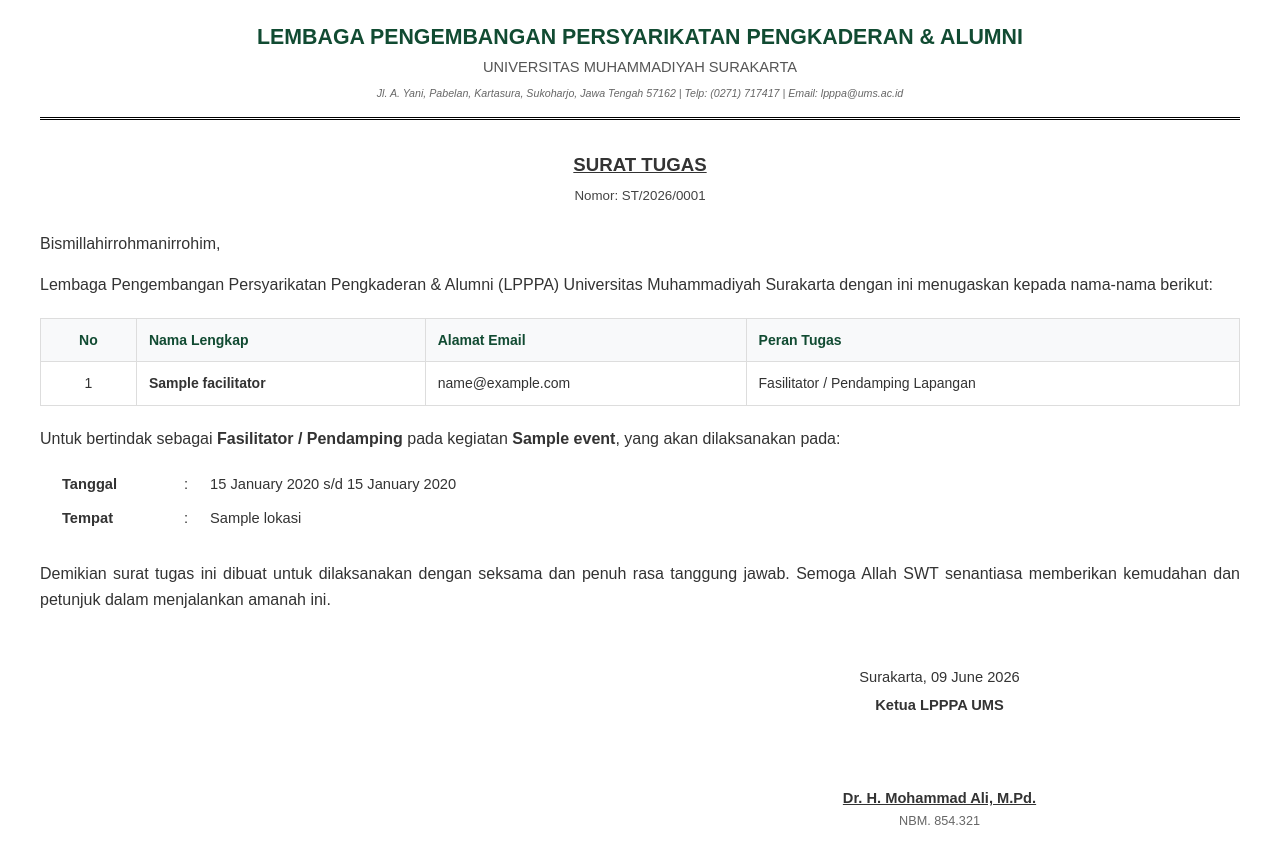
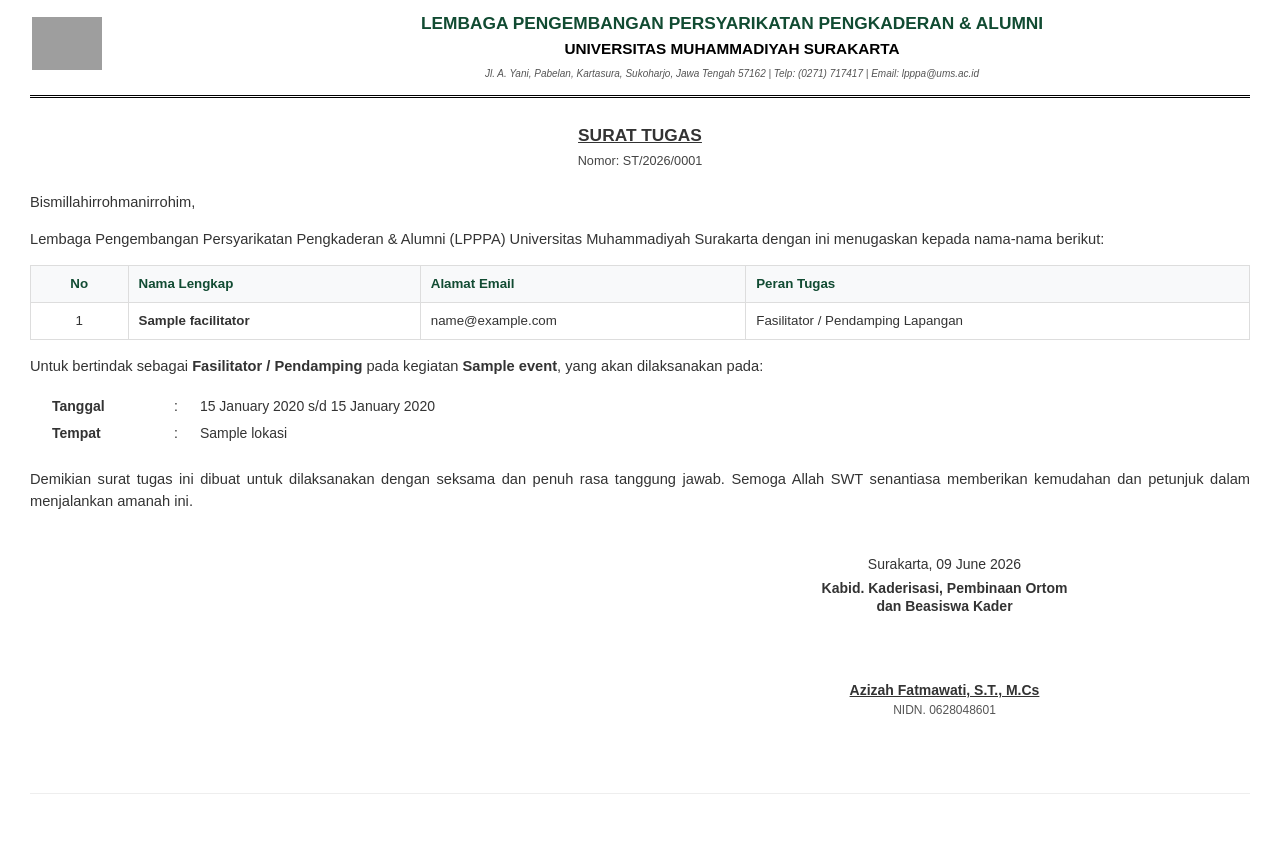
Before and after one commit to ZAKITRIPAMUNGKAS/skp, a Laravel app: template resources/views/admin/events/surat-tugas-pdf.blade.php in a window 1280 px wide. After the commit the page ends 794 px from the top, so only its background shows below. Run offline with Laravel 12, Linux system fonts and the light colour scheme; the template is opened without the code that fills it: most values are stand-ins (such as "Sample title", 1, 10 or a date in 2020); grey boxes are pictures that could not be loaded.

Commit message:
feat: update signature to Azizah Fatmawati, add UMS logo and improve footer in Surat Tugas PDF

```diff
--- a/app/Http/Controllers/Admin/EventController.php
+++ b/app/Http/Controllers/Admin/EventController.php
@@ -269,7 +269,8 @@
         $facilitators = $event->facilitators()->get();
 
         $pdf = Pdf::loadView('admin.events.surat-tugas-pdf', compact('event', 'facilitators'))
-            ->setPaper('a4', 'portrait');
+            ->setPaper('a4', 'portrait')
+            ->setOption('isRemoteEnabled', true);
 
         return $pdf->stream('Surat_Tugas_Fasilitator_' . str_replace(' ', '_', $event->nama_event) . '.pdf');
     }
--- a/resources/views/admin/events/surat-tugas-pdf.blade.php
+++ b/resources/views/admin/events/surat-tugas-pdf.blade.php
@@ -6,73 +6,79 @@
     <style>
         body {
             font-family: Arial, Helvetica, sans-serif;
-            font-size: 12pt;
+            font-size: 11pt;
             color: #333;
-            line-height: 1.6;
+            line-height: 1.5;
             margin: 0;
             padding: 0;
         }
         .container {
-            padding: 20px 40px;
+            padding: 10px 30px;
         }
         /* Kop Surat */
-        .kop-surat {
+        .kop-table {
+            width: 100%;
             border-bottom: 3px double #000;
-            padding-bottom: 15px;
-            margin-bottom: 30px;
-            text-align: center;
+            padding-bottom: 12px;
+            margin-bottom: 25px;
+        }
+        .kop-table td {
+            border: none !important;
+            background: transparent !important;
+            padding: 0 !important;
         }
         .kop-title {
-            font-size: 16pt;
+            font-size: 13pt;
             font-weight: bold;
             text-transform: uppercase;
             color: #114B32;
             margin: 0;
+            line-height: 1.3;
         }
         .kop-subtitle {
-            font-size: 11pt;
-            margin: 2px 0 0 0;
-            font-weight: normal;
-            color: #555;
+            font-size: 11.5pt;
+            margin: 3px 0 0 0;
+            font-weight: bold;
+            color: #000;
         }
         .kop-address {
-            font-size: 8pt;
+            font-size: 7.5pt;
             margin: 5px 0 0 0;
-            color: #666;
+            color: #555;
             font-style: italic;
         }
         /* Judul Surat */
         .surat-header {
             text-align: center;
-            margin-bottom: 25px;
+            margin-bottom: 20px;
         }
         .surat-title {
-            font-size: 14pt;
+            font-size: 13pt;
             font-weight: bold;
             text-decoration: underline;
             text-transform: uppercase;
             margin: 0;
         }
         .surat-number {
-            font-size: 10pt;
-            margin-top: 5px;
+            font-size: 9.5pt;
+            margin-top: 4px;
             color: #444;
         }
         /* Isi Surat */
         .surat-body {
-            margin-bottom: 30px;
+            margin-bottom: 25px;
             text-align: justify;
         }
         .table-data {
             width: 100%;
             border-collapse: collapse;
-            margin: 20px 0;
+            margin: 15px 0;
         }
         .table-data th, .table-data td {
             border: 1px solid #ddd;
-            padding: 10px 12px;
+            padding: 8px 10px;
             text-align: left;
-            font-size: 10.5pt;
+            font-size: 10pt;
         }
         .table-data th {
             background-color: #f8f9fa;
@@ -84,7 +90,7 @@
         }
         /* Tanda Tangan */
         .signature-container {
-            margin-top: 50px;
+            margin-top: 40px;
             width: 100%;
         }
         .signature-table {
@@ -92,32 +98,53 @@
             border: none;
         }
         .signature-table td {
-            border: none;
+            border: none !important;
+            background: transparent !important;
             width: 50%;
             text-align: center;
-            font-size: 11pt;
+            font-size: 10.5pt;
+            padding: 0 !important;
         }
         .signature-space {
-            height: 70px;
+            height: 65px;
         }
         .signature-name {
             font-weight: bold;
             text-decoration: underline;
         }
         .signature-nip {
-            font-size: 9.5pt;
-            color: #666;
+            font-size: 9pt;
+            color: #555;
+        }
+        /* Footer */
+        .footer-note {
+            position: fixed;
+            bottom: -15px;
+            left: 30px;
+            right: 30px;
+            text-align: center;
+            font-size: 7.5pt;
+            color: #888;
+            border-top: 1px solid #eee;
+            padding-top: 6px;
         }
     </style>
 </head>
 <body>
     <div class="container">
         {{-- Kop Surat --}}
-        <div class="kop-surat">
-            <h1 class="kop-title">LEMBAGA PENGEMBANGAN PERSYARIKATAN PENGKADERAN & ALUMNI</h1>
-            <div class="kop-subtitle">UNIVERSITAS MUHAMMADIYAH SURAKARTA</div>
-            <div class="kop-address">Jl. A. Yani, Pabelan, Kartasura, Sukoharjo, Jawa Tengah 57162 | Telp: (0271) 717417 | Email: lpppa@ums.ac.id</div>
-        </div>
+        <table class="kop-table">
+            <tr>
+                <td style="width: 15%; text-align: left; vertical-align: middle;">
+                    <img src="https://upload.wikimedia.org/wikipedia/id/8/8a/Logo_UMS.png" style="width: 70px; height: auto;" alt="Logo UMS">
+                </td>
+                <td style="width: 85%; text-align: center; vertical-align: middle;">
+                    <h1 class="kop-title">LEMBAGA PENGEMBANGAN PERSYARIKATAN PENGKADERAN & ALUMNI</h1>
+                    <div class="kop-subtitle">UNIVERSITAS MUHAMMADIYAH SURAKARTA</div>
+                    <div class="kop-address">Jl. A. Yani, Pabelan, Kartasura, Sukoharjo, Jawa Tengah 57162 | Telp: (0271) 717417 | Email: lpppa@ums.ac.id</div>
+                </td>
+            </tr>
+        </table>
 
         {{-- Judul Surat --}}
         <div class="surat-header">
@@ -127,7 +154,7 @@
 
         {{-- Isi Surat --}}
         <div class="surat-body">
-            <p>Bismillahirrohmanirrohim,</p>
+            <p style="margin-top: 0;">Bismillahirrohmanirrohim,</p>
             <p>Lembaga Pengembangan Persyarikatan Pengkaderan & Alumni (LPPPA) Universitas Muhammadiyah Surakarta dengan ini menugaskan kepada nama-nama berikut:</p>
 
             <table class="table-data">
@@ -157,24 +184,24 @@
 
             <p>Untuk bertindak sebagai <strong>Fasilitator / Pendamping</strong> pada kegiatan <strong>{{ $event->nama_event }}</strong>, yang akan dilaksanakan pada:</p>
 
-            <table style="border: none; margin-left: 20px; font-size: 11pt;">
+            <table style="border: none; margin-left: 20px; font-size: 10.5pt;">
                 <tr>
-                    <td style="padding: 4px 10px 4px 0; font-weight: bold; width: 100px;">Tanggal</td>
-                    <td style="padding: 4px 10px;">:</td>
-                    <td style="padding: 4px 10px;">
+                    <td style="padding: 2px 10px 2px 0; font-weight: bold; width: 100px; border: none; background: transparent;">Tanggal</td>
+                    <td style="padding: 2px 10px; border: none; background: transparent;">:</td>
+                    <td style="padding: 2px 10px; border: none; background: transparent;">
                         {{ \Carbon\Carbon::parse($event->tanggal_mulai)->translatedFormat('d F Y') }}
                         s/d
                         {{ \Carbon\Carbon::parse($event->tanggal_selesai)->translatedFormat('d F Y') }}
                     </td>
                 </tr>
                 <tr>
-                    <td style="padding: 4px 10px 4px 0; font-weight: bold;">Tempat</td>
-                    <td style="padding: 4px 10px;">:</td>
-                    <td style="padding: 4px 10px;">{{ $event->lokasi ?? 'Ditentukan Panitia' }}</td>
+                    <td style="padding: 2px 10px 2px 0; font-weight: bold; border: none; background: transparent;">Tempat</td>
+                    <td style="padding: 2px 10px; border: none; background: transparent;">:</td>
+                    <td style="padding: 2px 10px; border: none; background: transparent;">{{ $event->lokasi ?? 'Ditentukan Panitia' }}</td>
                 </tr>
             </table>
 
-            <p style="margin-top: 25px;">Demikian surat tugas ini dibuat untuk dilaksanakan dengan seksama dan penuh rasa tanggung jawab. Semoga Allah SWT senantiasa memberikan kemudahan dan petunjuk dalam menjalankan amanah ini.</p>
+            <p style="margin-top: 20px; margin-bottom: 0;">Demikian surat tugas ini dibuat untuk dilaksanakan dengan seksama dan penuh rasa tanggung jawab. Semoga Allah SWT senantiasa memberikan kemudahan dan petunjuk dalam menjalankan amanah ini.</p>
         </div>
 
         {{-- Tanda Tangan --}}
@@ -186,14 +213,21 @@
                     </td>
                     <td>
                         <div>Surakarta, {{ \Carbon\Carbon::now()->translatedFormat('d F Y') }}</div>
-                        <div style="font-weight: bold; margin-top: 5px;">Ketua LPPPA UMS</div>
+                        <div style="font-weight: bold; margin-top: 4px; line-height: 1.3;">
+                            Kabid. Kaderisasi, Pembinaan Ortom<br>dan Beasiswa Kader
+                        </div>
                         <div class="signature-space"></div>
-                        <div class="signature-name">Dr. H. Mohammad Ali, M.Pd.</div>
-                        <div class="signature-nip">NBM. 854.321</div>
+                        <div class="signature-name">Azizah Fatmawati, S.T., M.Cs</div>
+                        <div class="signature-nip">NIDN. 0628048601</div>
                     </td>
                 </tr>
             </table>
         </div>
+
+        {{-- Footer --}}
+        <div class="footer-note">
+            Dokumen ini diterbitkan secara elektronik oleh LPPPA UMS. Verifikasi keaslian dokumen dapat divalidasi melalui sistem ARQAM.
+        </div>
     </div>
 </body>
 </html>
```
